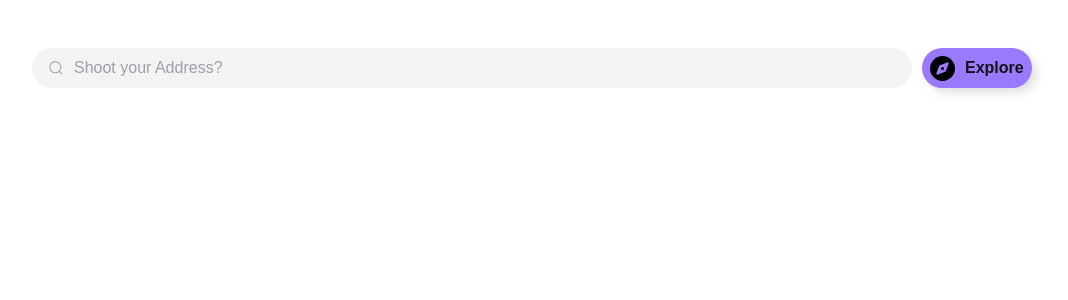
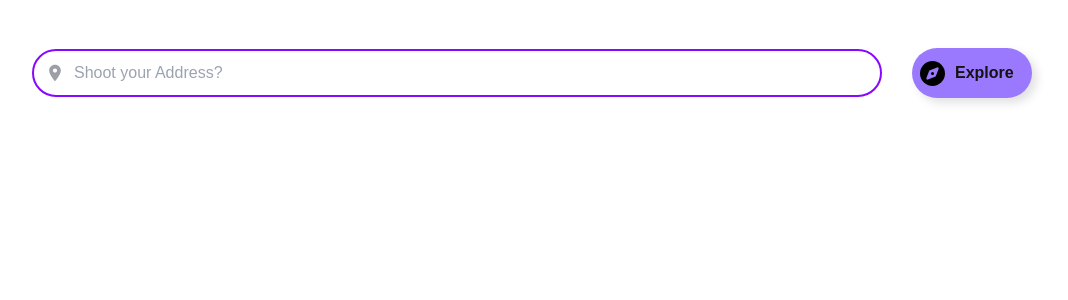
Before and after one commit to suranabhavya/CivicCompass, a Next.js app: page /people in a window 1280 px wide. Shown: the top 300 px of the page, without its empty margins (108-1176 px from the left). Built offline with nearby package versions, Linux system fonts and the light colour scheme.

Commit message:
changing input

```diff
--- a/src/app/components/ExploreButton.js
+++ b/src/app/components/ExploreButton.js
@@ -14,8 +14,8 @@ const Button = () => {
 
 const StyledWrapper = styled.div`
   .button {
-    width: 110px;
-    height: 40px;
+    width: 120px;
+    height: 50px;
     display: flex;
     align-items: center;
     justify-content: flex-start;
--- a/src/app/components/Input.js
+++ b/src/app/components/Input.js
@@ -1,68 +1,154 @@
+// // import React from 'react';
+// // import styled from 'styled-components';
+
+// // const Input = ({ value, onChange, placeholder }) => {
+// //   return (
+// //     <StyledWrapper>
+// //       <div className="group">
+// //         <svg className="icon" aria-hidden="true" viewBox="0 0 24 24">
+// //           <g>
+// //             <path d="M21.53 20.47l-3.66-3.66C19.195 15.24 20 13.214 20 11c0-4.97-4.03-9-9-9s-9 4.03-9 9 4.03 9 9 9c2.215 0 4.24-.804 5.808-2.13l3.66 3.66c.147.146.34.22.53.22s.385-.073.53-.22c.295-.293.295-.767.002-1.06zM3.5 11c0-4.135 3.365-7.5 7.5-7.5s7.5 3.365 7.5 7.5-3.365 7.5-7.5 7.5-7.5-3.365-7.5-7.5z" />
+// //           </g>
+// //         </svg>
+// //         <input
+// //           placeholder={placeholder || "Search"}
+// //           type="search"
+// //           className="input"
+// //           value={value}
+// //           onChange={onChange}
+// //         />
+// //       </div>
+// //     </StyledWrapper>
+// //   );
+// // };
+
+// // const StyledWrapper = styled.div`
+// //   .group {
+// //     display: flex;
+// //     line-height: 28px;
+// //     align-items: center;
+// //     position: relative;
+// //     max-width: 1000px;
+// //   }
+
+// //   .input {
+// //     width: 100%;
+// //     height: 40px;
+// //     line-height: 28px;
+// //     padding: 0 1rem;
+// //     padding-left: 2.5rem;
+// //     border: 2px solid transparent;
+// //     border-radius: 30px;
+// //     outline: none;
+// //     background-color: #f3f3f4;
+// //     color: #0d0c22;
+// //     transition: 0.3s ease;
+// //   }
+
+// //   .input::placeholder {
+// //     color: #9e9ea7;
+// //   }
+
+// //   .input:focus,
+// //   .input:hover {
+// //     outline: none;
+// //     border-color: rgba(154, 121, 255, 0.4);
+// //     background-color: #fff;
+// //     box-shadow: 0 0 0 4px rgb(234 76 137 / 10%);
+// //   }
+
+// //   .icon {
+// //     position: absolute;
+// //     left: 1rem;
+// //     fill: #9e9ea7;
+// //     width: 1rem;
+// //     height: 1rem;
+// //   }
+// // `;
+
+// // export default Input;
+
+
+// import React from 'react';
+// import styled from 'styled-components';
+
+// const Input = ({ value, onChange, placeholder }) => {
+//   return (
+//     <StyledWrapper>
+//       <input
+//         placeholder={placeholder || "Type something here...."}
+//         className="input"
+//         name="text"
+//         type="text"
+//         value={value}
+//         onChange={onChange}
+//       />
+//     </StyledWrapper>
+//   );
+// }
+
+// const StyledWrapper = styled.div`
+//   .input {
+//     color: white;
+//     border: 2px solid #8707ff;
+//     border-radius: 30px;
+//     padding: 10px 25px;
+//     background: transparent;
+//     width: 850px;
+//   }
+
+//   .input:active {
+//     box-shadow: 2px 2px 15px #8707ff inset;
+//   }
+// `;
+
+// export default Input;
+
 import React from 'react';
 import styled from 'styled-components';
 
 const Input = ({ value, onChange, placeholder }) => {
   return (
     <StyledWrapper>
-      <div className="group">
-        <svg className="icon" aria-hidden="true" viewBox="0 0 24 24">
-          <g>
-            <path d="M21.53 20.47l-3.66-3.66C19.195 15.24 20 13.214 20 11c0-4.97-4.03-9-9-9s-9 4.03-9 9 4.03 9 9 9c2.215 0 4.24-.804 5.808-2.13l3.66 3.66c.147.146.34.22.53.22s.385-.073.53-.22c.295-.293.295-.767.002-1.06zM3.5 11c0-4.135 3.365-7.5 7.5-7.5s7.5 3.365 7.5 7.5-3.365 7.5-7.5 7.5-7.5-3.365-7.5-7.5z" />
-          </g>
+      <span className="prefix-icon">
+        <svg xmlns="http://www.w3.org/2000/svg" viewBox="0 0 24 24" width="20" height="20">
+          <path fill="#9e9ea7" d="M12 2C8.13 2 5 5.13 5 9c0 5.25 7 13 7 13s7-7.75 7-13c0-3.87-3.13-7-7-7zm0 9.5c-1.38 0-2.5-1.12-2.5-2.5S10.62 6.5 12 6.5s2.5 1.12 2.5 2.5S13.38 11.5 12 11.5z"/>
         </svg>
-        <input
-          placeholder={placeholder || "Search"}
-          type="search"
-          className="input"
-          value={value}
-          onChange={onChange}
-        />
-      </div>
+      </span>
+      <input
+        type="text"
+        placeholder={placeholder || "Type something here..."}
+        value={value}
+        onChange={onChange}
+        className="input"
+      />
     </StyledWrapper>
   );
 };
 
 const StyledWrapper = styled.div`
-  .group {
-    display: flex;
-    line-height: 28px;
-    align-items: center;
-    position: relative;
-    max-width: 1000px;
+  position: relative;
+  display: inline-block;
+
+  .prefix-icon {
+    position: absolute;
+    left: 13px;
+    top: 50%;
+    transform: translateY(-50%);
+    pointer-events: none;
   }
 
   .input {
-    width: 100%;
-    height: 40px;
-    line-height: 28px;
-    padding: 0 1rem;
-    padding-left: 2.5rem;
-    border: 2px solid transparent;
+    width: 850px; /* Adjust width as needed */
+    padding: 10px 25px 10px 40px; /* Extra left padding for the icon */
+    border: 2px solid #8707ff;
     border-radius: 30px;
-    outline: none;
-    background-color: #f3f3f4;
-    color: #0d0c22;
-    transition: 0.3s ease;
+    background: transparent;
+    color: white;
   }
 
-  .input::placeholder {
-    color: #9e9ea7;
-  }
-
-  .input:focus,
-  .input:hover {
-    outline: none;
-    border-color: rgba(154, 121, 255, 0.4);
-    background-color: #fff;
-    box-shadow: 0 0 0 4px rgb(234 76 137 / 10%);
-  }
-
-  .icon {
-    position: absolute;
-    left: 1rem;
-    fill: #9e9ea7;
-    width: 1rem;
-    height: 1rem;
+  .input:active {
+    box-shadow: 2px 2px 15px #8707ff inset;
   }
 `;
 
```
